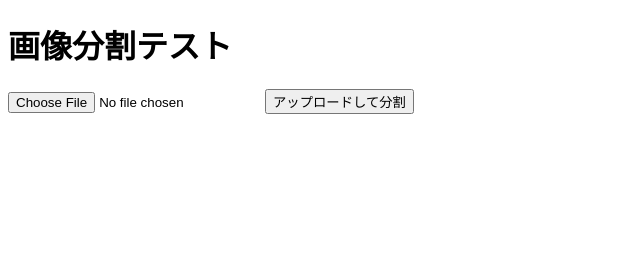
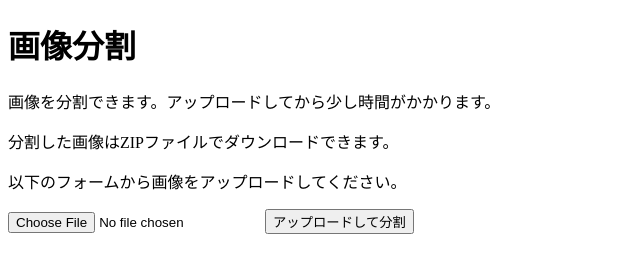
Before and after one commit to koharu-614/media_compression, a website: page public/index.html in a window 1280 px wide. Shown: the whole page, without its empty margins (0-640 px from the left). Drawn offline with Linux system fonts and the light colour scheme.

Commit message:
利用説明を追加

```diff
--- a/public/index.html
+++ b/public/index.html
@@ -2,10 +2,13 @@
 <html>
   <head>
     <meta charset="UTF-8" />
-    <title>画像分割サイト！</title>
+    <title>画像分割サイト</title>
   </head>
   <body>
-    <h1>画像分割テスト</h1>
+    <h1>画像分割</h1>
+    <p>画像を分割できます。アップロードしてから少し時間がかかります。</p>
+    <p>分割した画像はZIPファイルでダウンロードできます。</p>
+    <p>以下のフォームから画像をアップロードしてください。</p>
     <form id="upload-form">
       <input type="file" id="image" accept="image/*" />
       <button type="submit">アップロードして分割</button>
```
